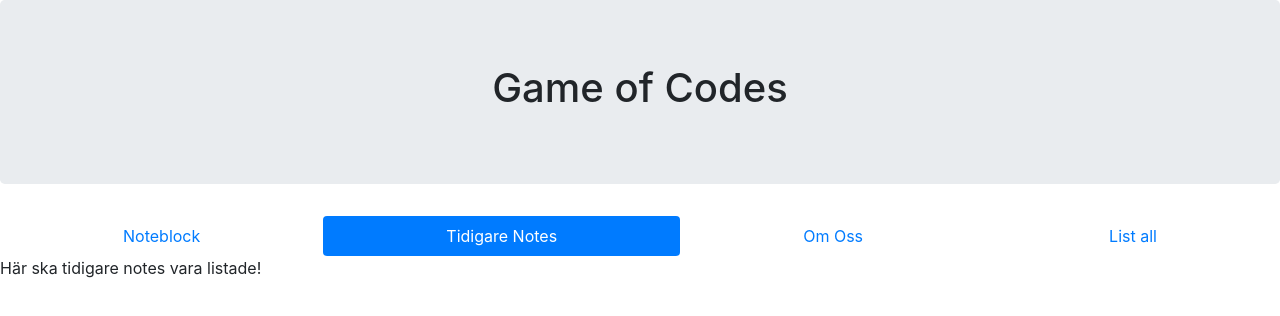
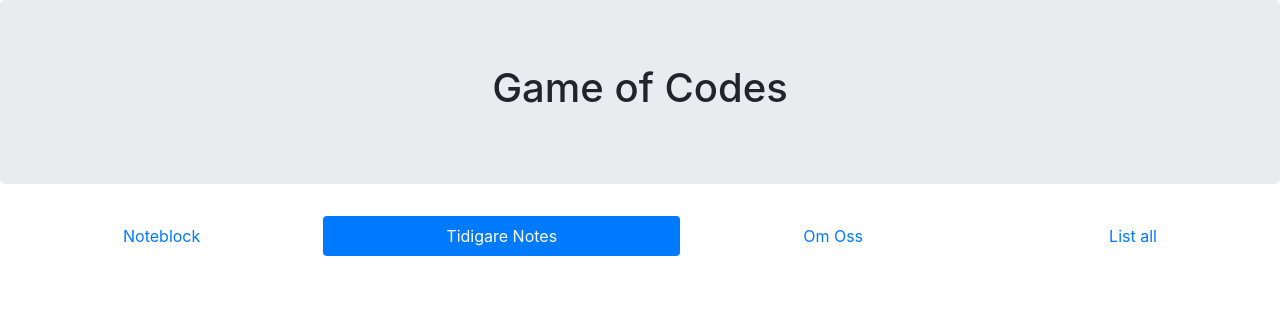
Before and after one commit to Chopper011/NoteApp, a plain HTML site: page html/TNote.html in a window 1280 px wide. Drawn offline with nearby package versions, Linux system fonts and the light colour scheme.

Commit message:
For pull

```diff
--- a/html/TNote.html
+++ b/html/TNote.html
@@ -29,10 +29,5 @@
                         </li>
          </ul>
 
-         <p>
-             Här ska tidigare notes vara listade!
-         </p>
-
-
         </body>
 </html5>
```
Also changed, not shown: stylesheets/styles.css (line endings or trailing spaces).
